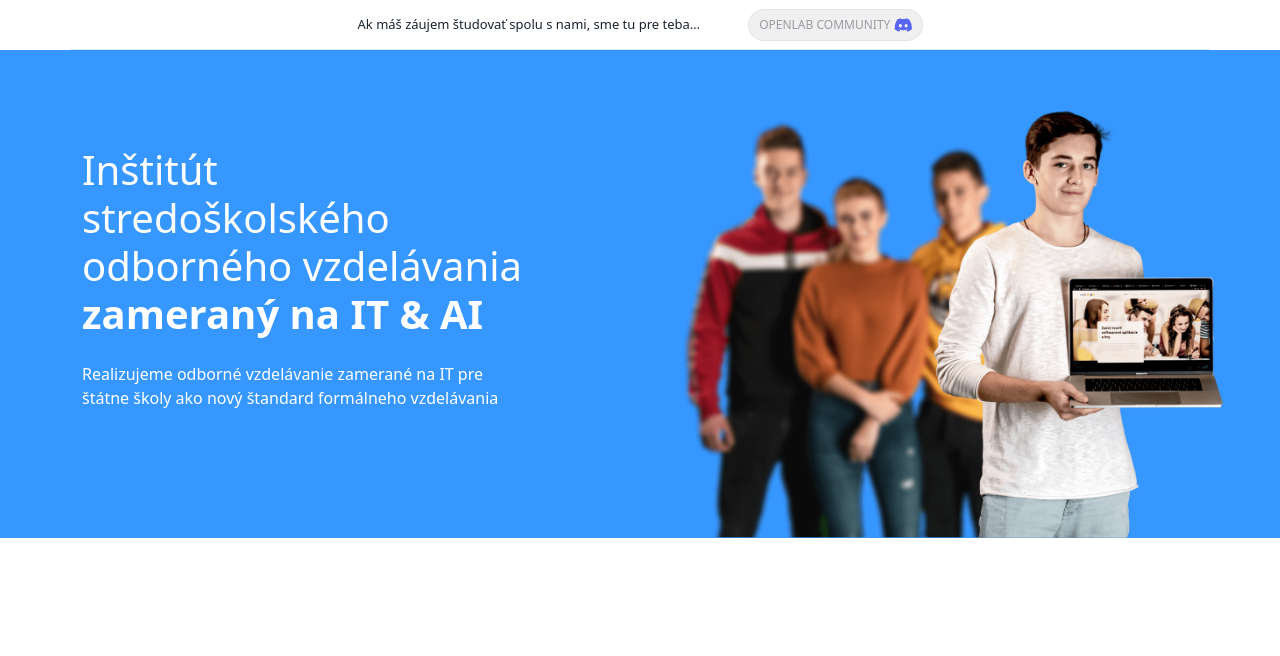
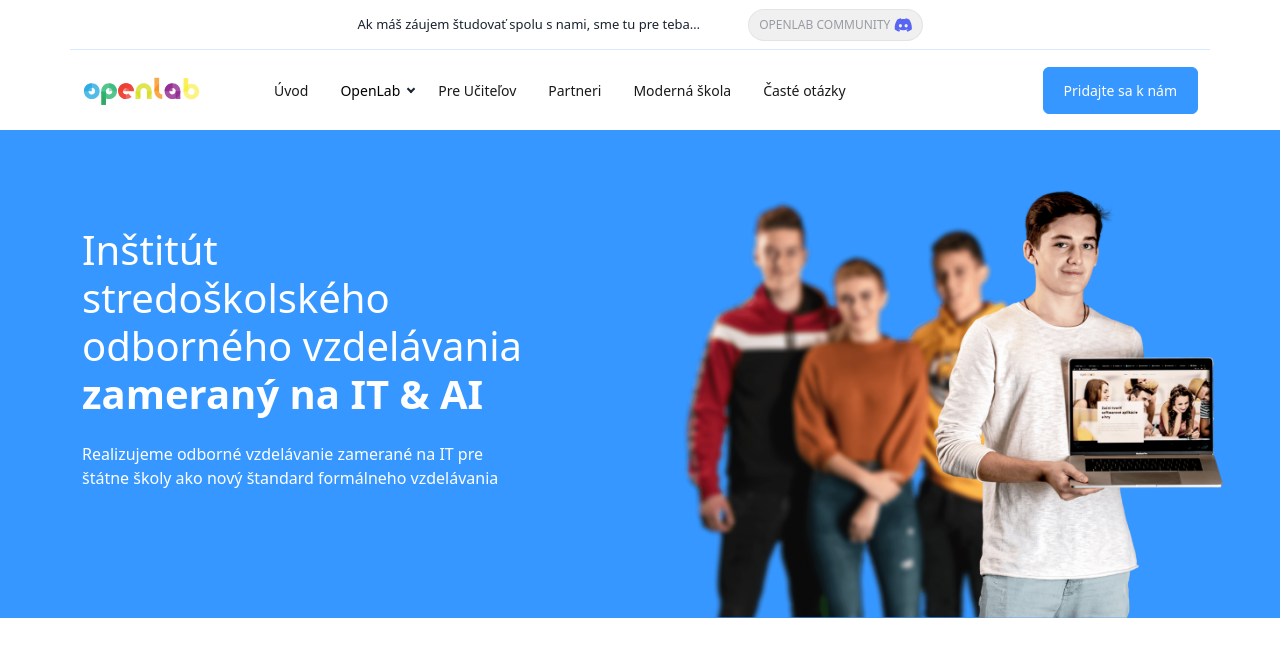
Before and after one commit to Shuterix/OpenLab-bootstrap, a plain HTML site: page index.html in a window 1280 px wide. Drawn offline with Linux system fonts and the light colour scheme.

Commit message:
navbar-almost

```diff
--- a/css/global.css
+++ b/css/global.css
@@ -11,3 +11,18 @@
 .z-index-1 {
     z-index: 1;
 }
+
+.btn {
+    border-radius: 6px;
+}
+
+.btn {
+    font-size: 14px;
+    padding: 12px 20px;
+    white-space: nowrap;
+}
+
+.btn-primary {
+    background-color: #3597ff !important;
+    border-color: #3597ff !important;
+}
--- a/css/main.css
+++ b/css/main.css
@@ -1,3 +1,5 @@
+/* header */
+
 header .container {
     height: 50px;
     color: #1a232f;
@@ -8,9 +10,11 @@ header .border-bottom {
     border-color: #d7eaff !important;
 }
 
+/* main-page */
+
 .discord-header-button {
-    font-size: 12px;
-    padding: 6px 10px;
+    font-size: 12px !important;
+    padding: 6px 10px !important;
 }
 
 #mainPage .main-img {
@@ -46,3 +50,36 @@ header .border-bottom {
     display: flex;
     align-items: end;
 }
+
+/* navbar */
+
+nav.navbar.main-navbar {
+    height: 80px;
+}
+
+nav.navbar.main-navbar .dropdown-toggle:after {
+    border: solid #1a232f;
+    border-width: 0 2px 2px 0;
+    transform: rotate(45deg);
+    padding: 2px;
+}
+
+.navbar-nav {
+    font-size: 14px !important;
+    font-weight: 500;
+}
+
+nav.navbar.main-navbar .navbar-toggler-icon {
+    background-image: url(../assets/hamburger.svg) !important;
+    width: 20px;
+    height: 20px;
+}
+
+nav .navbar-toggler {
+    border: none !important;
+}
+
+
+/* nav.navbar.main-navbar {
+    height: 57px;
+} */
--- a/index.html
+++ b/index.html
@@ -22,6 +22,78 @@
             </a>
         </div>
     </header>
+    <nav class="bg-white navbar-expand-xl navbar main-navbar">
+        <div class="container">
+            <a class="navbar-brand" href="/">
+                <img src="assets/openlab-logo.svg" width="120" height="28">
+            </a>
+            <button class="navbar-toggler collapsed" type="button" data-bs-toogle="collapse" data-bs-target="navMenuContent">
+                <span class="navbar-toggler-icon"></span>
+            </button>
+            <div class="collapse navbar-collapse navbar-nav-scroll bg-white" id="navMenuContent">
+                <ul class="navbar-nav mx-auto ms-xl-5 me-xl-auto text-center">
+                    <li class="nav-item mb-3 mb-xl-0 me-xl-3">
+                        <a class="nav-link active" href="">
+                            Úvod
+                        </a>
+                    </li>
+                    <li class="nav-item dropdown mb-0 me-xl-3 d-xl-flex align-items-center">
+                        <a class="nav-link text-black d-inline pe-0" href="">
+                            OpenLab
+                        </a>
+                        <a class="dropdown-toggle d-inline ms-2 d-none d-xl-block" id="openLabsDropdown" role="button" data-bs-toogle="dropdown" href=""></a>
+                        <ul class="dropdown-menu border-0 p-0">
+                            <li class="mb-2 mb-xl-0 mt-3 mt mt-xl-0">
+                                <a class="dropdown-item" href="">
+                                    HybridLab
+                                </a>
+                            </li>
+                            <li class="mb-2 mb-xl-0">
+                               <a class="dropdown-item" href="">
+                                GamesLab
+                               </a>
+                            </li>
+                            <li class="mb-2 mb-xl-1">
+                                <a class="dropdown-item" href="">
+                                 AppsLab
+                                </a>
+                             </li>
+                        </ul>
+                    </li>
+                    <li class="nav-item mb-3 mb-xl-0 me-xl-3">
+                        <a class="nav-link active" href="">
+                            Pre Učiteľov
+                        </a>
+                    </li>
+                    <li class="nav-item mb-3 mb-xl-0 me-xl-3">
+                        <a class="nav-link active" href="">
+                            Partneri
+                        </a>
+                    </li>
+                    <li class="nav-item mb-3 mb-xl-0 me-xl-3">
+                        <a class="nav-link active" href="">
+                            Moderná škola
+                        </a>
+                    </li>
+                    <li class="nav-item mb-3 mb-xl-0 me-xl-3">
+                        <a class="nav-link active" href="">
+                            Časté otázky
+                        </a>
+                    </li>
+                </ul>
+                <a class="d-xl-block d-none" href="">
+                    <button class="btn btn-primary">
+                        Pridajte sa k nám
+                    </button>
+                </a>
+                <a class="d-xl-none" href="">
+                    <button class="btn btn-primary btn-lg">
+                        Pridajte sa k nám
+                    </button>
+                </a>
+            </div>
+        </div>
+    </nav>
     <section id="mainPage" class="bg-primary mb-md-5 position-relative">
         <div class="container">
             <div class="align-items-center row">
```
Also changed, not shown: assets/hamburger.svg (added).
